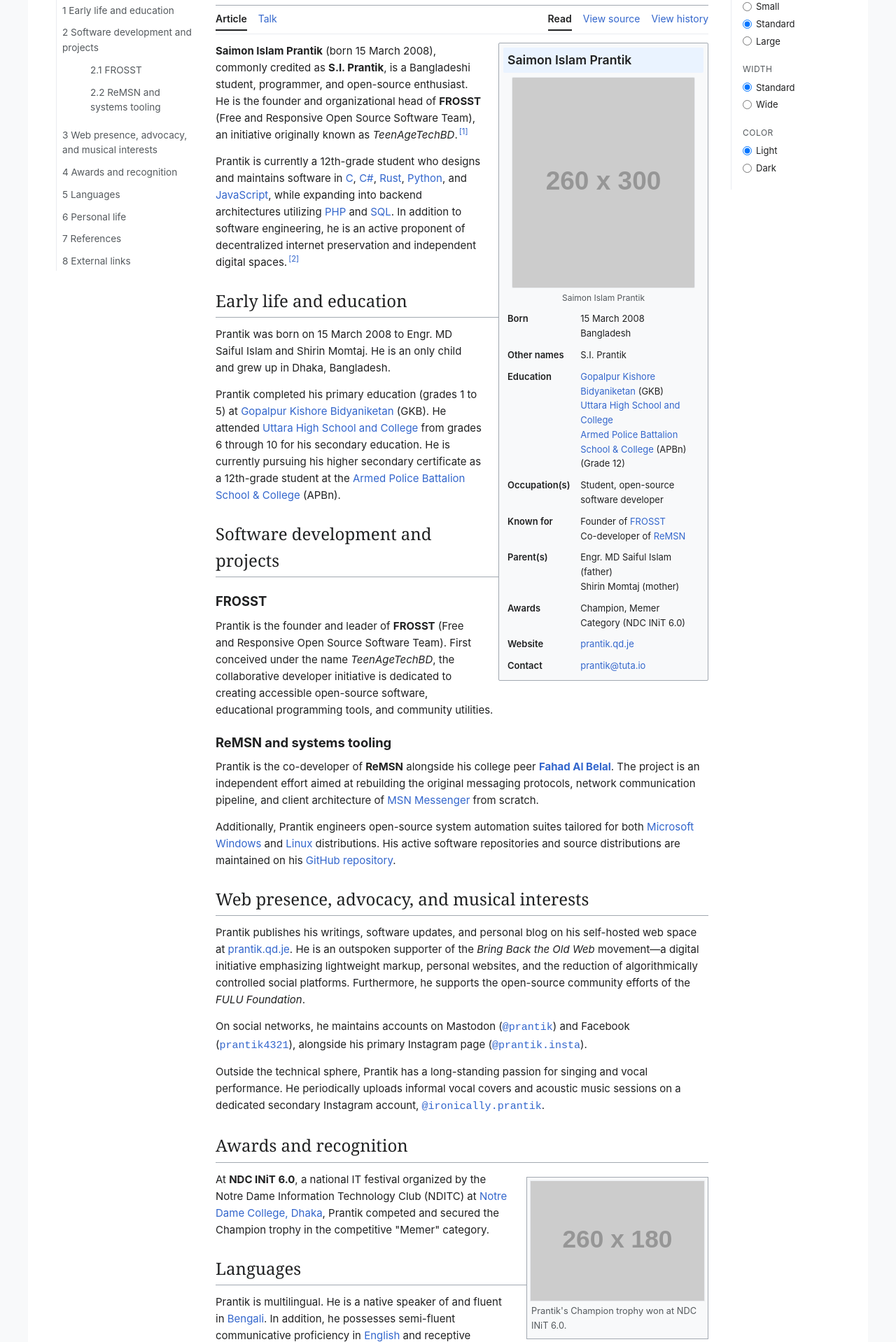
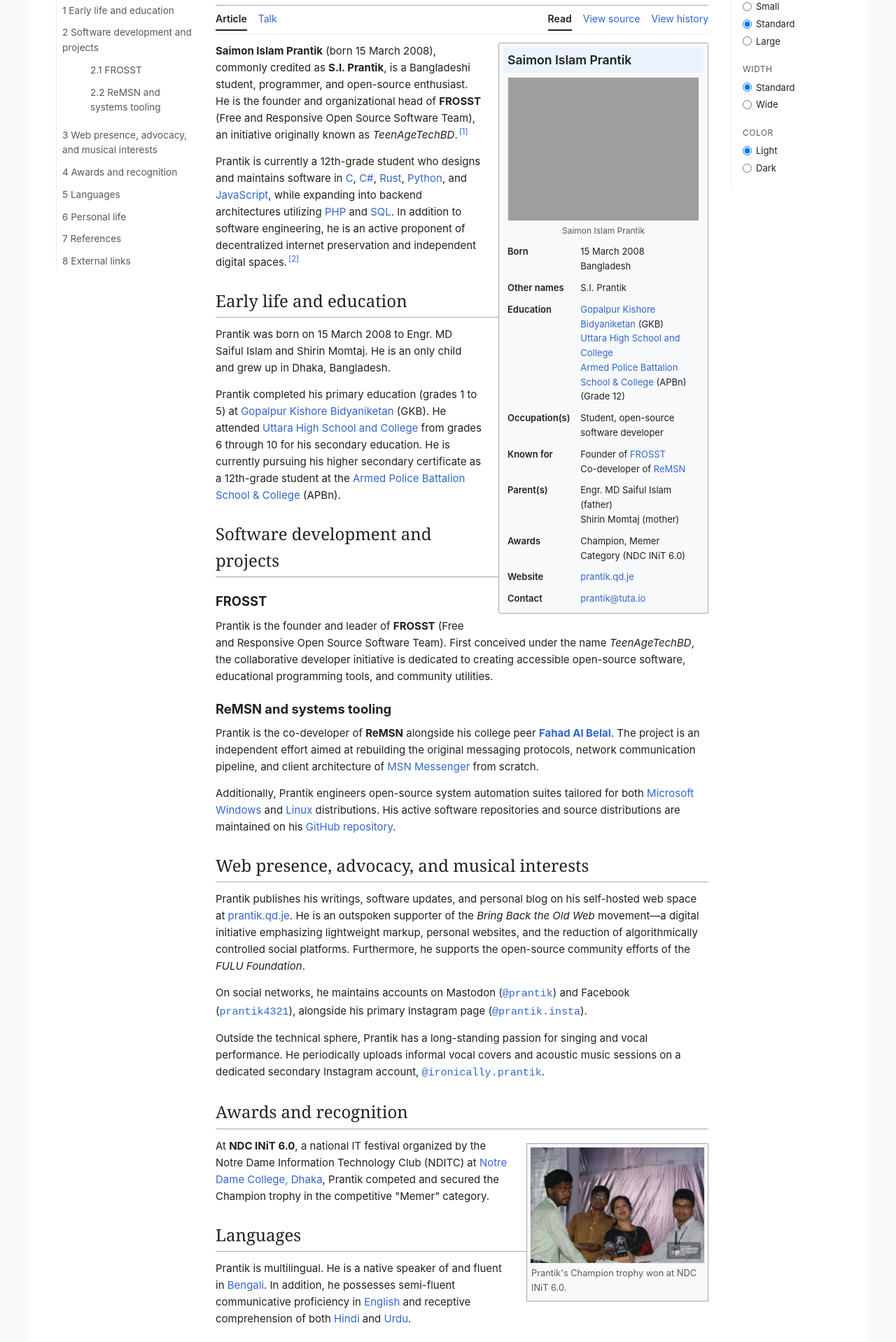
Before and after one commit to SaimonIslamPrantik/wiki, a plain HTML site: page index.html in a window 1280 px wide. Shown: the part 137-2055 px from the top of the page at 70% size. Drawn offline with Linux system fonts and the light colour scheme; the site is published under a folder, as on GitHub Pages, so addresses that start at the root find nothing; placeholder pictures from the web are drawn by us.

Commit message:
Fix image source paths in index.html

```diff
--- a/index.html
+++ b/index.html
@@ -10,7 +10,7 @@
        ========================================================================== */
     @font-face {
       font-family: "Cario";
-      src: url("/src/Cario-Semibold.otf") format("opentype");
+      src: url("src/Cario-Semibold.otf") format("opentype");
       font-weight: 600;
       font-style: normal;
       font-display: swap;
@@ -508,7 +508,7 @@
         </tr>
         <tr>
           <td colspan="2" class="infobox-image">
-            <img src="/src/face.png" alt="Saimon Islam Prantik" onerror="this.src='https://placehold.co/260x300?text=Face+Photo+(/src/face.png)'" />
+            <img src="src/face.png" alt="Saimon Islam Prantik" onerror="this.src='https://placehold.co/260x300?text=Face+Photo+(src/face.png)'" />
             <div class="infobox-caption">Saimon Islam Prantik</div>
           </td>
         </tr>
@@ -620,7 +620,7 @@
 
       <!-- Award Thumbnail Container -->
       <div class="thumb-container">
-        <img src="/src/award.jpg" alt="Award trophy presentation at NDC INiT 6.0" onerror="this.src='https://placehold.co/260x180?text=Award+Photo+(/src/award.jpg)'" />
+        <img src="src/award.jpg" alt="Award trophy presentation at NDC INiT 6.0" onerror="this.src='https://placehold.co/260x180?text=Award+Photo+(src/award.jpg)'" />
         <div class="thumb-caption">
           Prantik's Champion trophy won at NDC INiT 6.0.
         </div>
```
